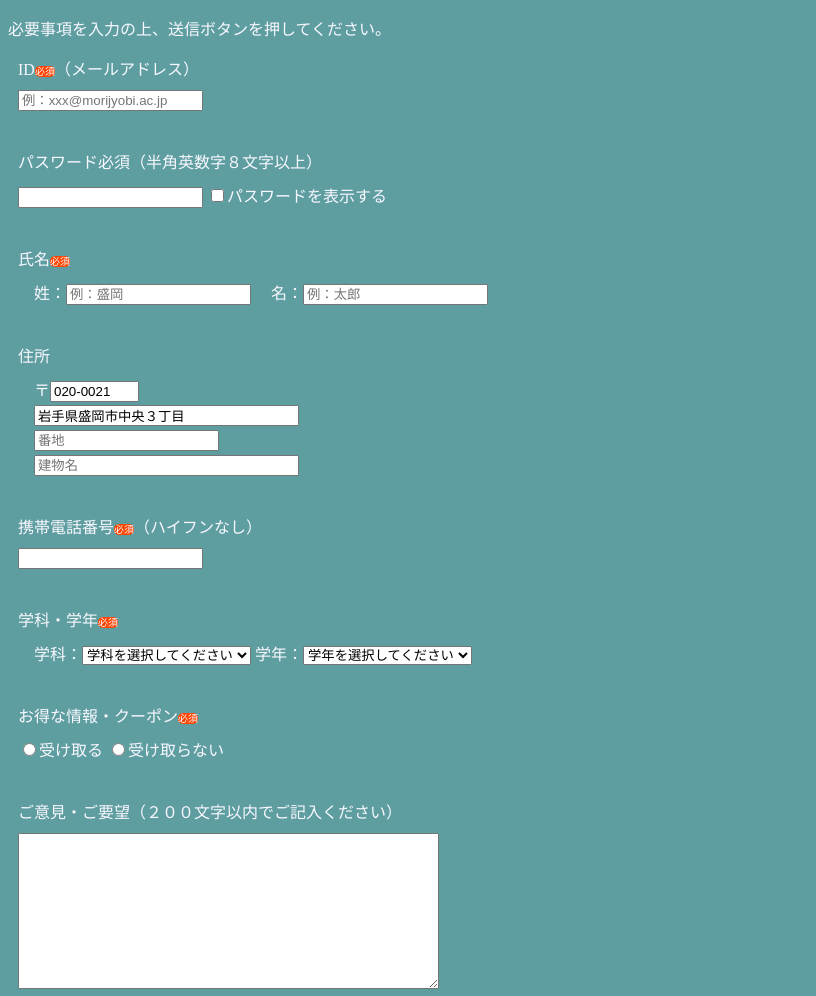
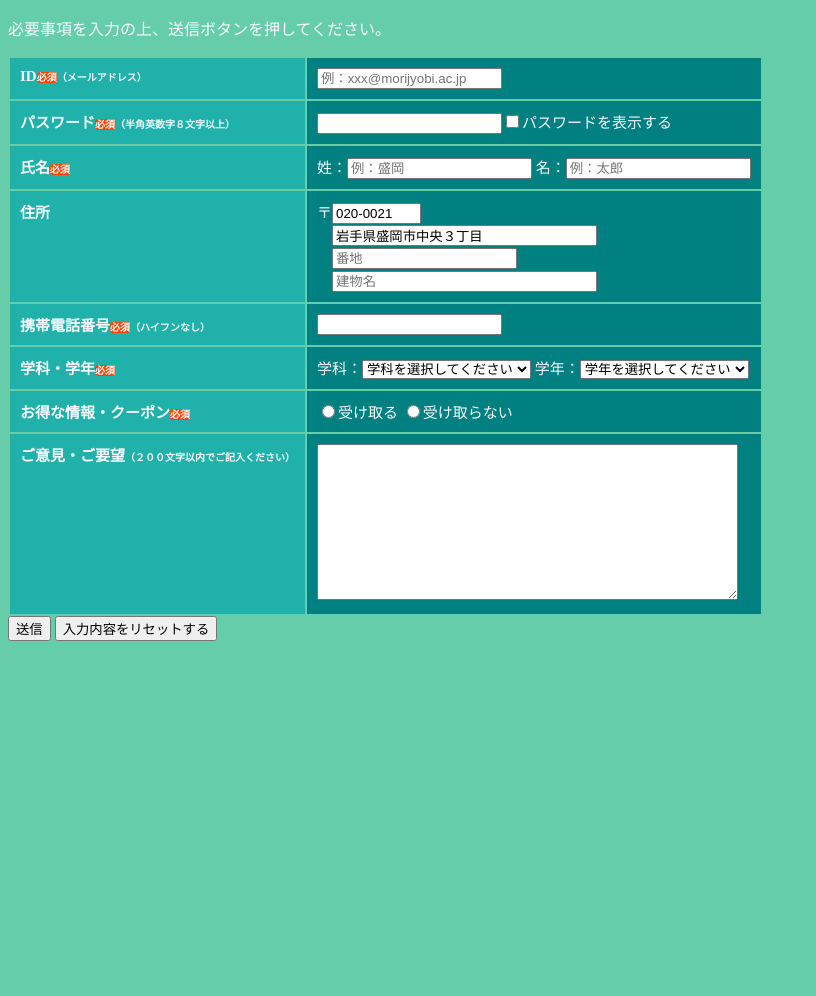
Before and after one commit to st-nanako/WebDesign-Task, a plain HTML site: page form/register.html in a window 1280 px wide. Shown: the top 996 px of the page, without its empty margins (0-816 px from the left). After the commit the page ends 800 px from the top, so only its background shows below. Drawn offline with Linux system fonts and the light colour scheme.

Commit message:
登録フォーム課題の提出

```diff
--- a/form/register-style.css
+++ b/form/register-style.css
@@ -1,16 +1,29 @@
-span{
+.hissu{
     background-color: 	#FF4500;
-    border-radius: 5px;
+    border-radius: 3px;
     font-size: 10px;
     color: #F8F8FF;
 }
-div{
-    margin: 10px 10px;
+th{
+    text-align: left;
+    vertical-align: top;
+    color: #F8F8FF;
+    background-color: #20B2AA;
+}
+td{
+    background-color: #008080;
     color: #F8F8FF;
 }
 body{
-    background-color: cadetblue;
+    background-color: #66CDAA;
 }
 p{
     color: #F8F8FF;
 }
+span{
+    font-size: 10px;
+}
+table th,td{
+    font-size: 15px;
+    padding: 10px;
+}
--- a/form/register.html
+++ b/form/register.html
@@ -11,18 +11,38 @@
 <body>
     <p>必要事項を入力の上、送信ボタンを押してください。</p>
     <form action="#" method="get">
-        <div>ID<span>必須</span>（メールアドレス）</div><div><input type="email" name="ID" placeholder="例：xxx@morijyobi.ac.jp"></div><br>
-        <div>パスワード必須（半角英数字８文字以上）</div><div><input type="password" name="user_pass" minlength="8"><label>
-            <input type="checkbox"name="pass">パスワードを表示する</label></div><br>
-        <div>氏名<span>必須</span></div><div>　姓：<input type="text" name="first_name" placeholder="例：盛岡">
-        名：<input type="text" name="last_name" placeholder="例：太郎"></div><br>
-        <div>住所</div><div>　〒<input type="text" name="post_readonly" size="8" value="020-0021" readonly><br>
+        <table>
+            <tr>
+                <th>ID<span class="hissu">必須</span><span>（メールアドレス）</span></th>
+                <td><input type="email" name="ID" placeholder="例：xxx@morijyobi.ac.jp"></td>
+            </tr>
+            <tr>
+                <th>パスワード<span class="hissu">必須</span><span>（半角英数字８文字以上）</span></th>
+                <td><input type="password" name="user_pass" minlength="8"><label><input type="checkbox"
+                            name="pass">パスワードを表示する</label></td>
+            </tr>
+            <tr>
+                <th>氏名<span class="hissu">必須</span></th>
+                <td>
+                    姓：<input type="text" name="first_name" placeholder="例：盛岡">
+                    名：<input type="text" name="last_name" placeholder="例：太郎">
+                </td>
+            </tr>
+            <tr>
+                <th>住所</th>
+                <td>〒<input type="text" name="post_readonly" size="8" value="020-0021" readonly><br>
                     　<input type="text" name="readonly" size="30" value="岩手県盛岡市中央３丁目" readonly><br>
                     　<input type="text" name="address" placeholder="番地"><br>
-        　<input type="text" name="building" size="30" placeholder="建物名"></div><br>
-        <div>携帯電話番号<span>必須</span>（ハイフンなし）</div><div><input type="tel" name="tel"></div><br>
-        <div>学科・学年<span>必須</span></div>
-            <div>　学科：<select name="department" required>
+                    　<input type="text" name="building" size="30" placeholder="建物名"><br>
+                </td>
+            </tr>
+            <tr>
+                <th>携帯電話番号<span class="hissu">必須</span><span>（ハイフンなし）</span></th>
+                <td><input type="tel" name="tel"></td>
+            </tr>
+            <tr>
+                <th>学科・学年<span class="hissu">必須</span></th>
+                <td>学科：<select name="department" required>
                         <option value="">学科を選択してください</option>
                         <option value="システム系学科">システム系学科</option>
                         <option value="ビジネス系学科">ビジネス系学科</option>
@@ -34,10 +54,21 @@
                         <option value="２年">２年</option>
                         <option value="３年">３年</option>
                         <option value="４年">４年</option>
-            </select></div><br>
-        <div>お得な情報・クーポン<span>必須</span></div><div><label><input type="radio" name="coupon" value="yes">受け取る</label>
-        <label><input type="radio" name="coupon" value="no">受け取らない</label></div><br>
-        <div>ご意見・ご要望（２００文字以内でご記入ください）</div><div><textarea name="opinion" cols="50" rows="10" maxlength="200"></textarea></div><br>
+                    </select>
+                </td>
+            </tr>
+            <tr>
+                <th>お得な情報・クーポン<span class="hissu">必須</span></th>
+                <td>
+                    <label><input type="radio" name="coupon" value="yes">受け取る</label>
+                    <label><input type="radio" name="coupon" value="no">受け取らない</label><br>
+                </td>
+            </tr>
+            <tr>
+                <th>ご意見・ご要望<span>（２００文字以内でご記入ください）</span></th>
+                <td><textarea name="opinion" cols="50" rows="10" maxlength="200"></textarea></td>
+            </tr>
+        </table>
         <button type="submit">送信</button>
         <button type="reset">入力内容をリセットする</button>
     </form>
```
Lines whose indentation alone changed are shown as unchanged.
